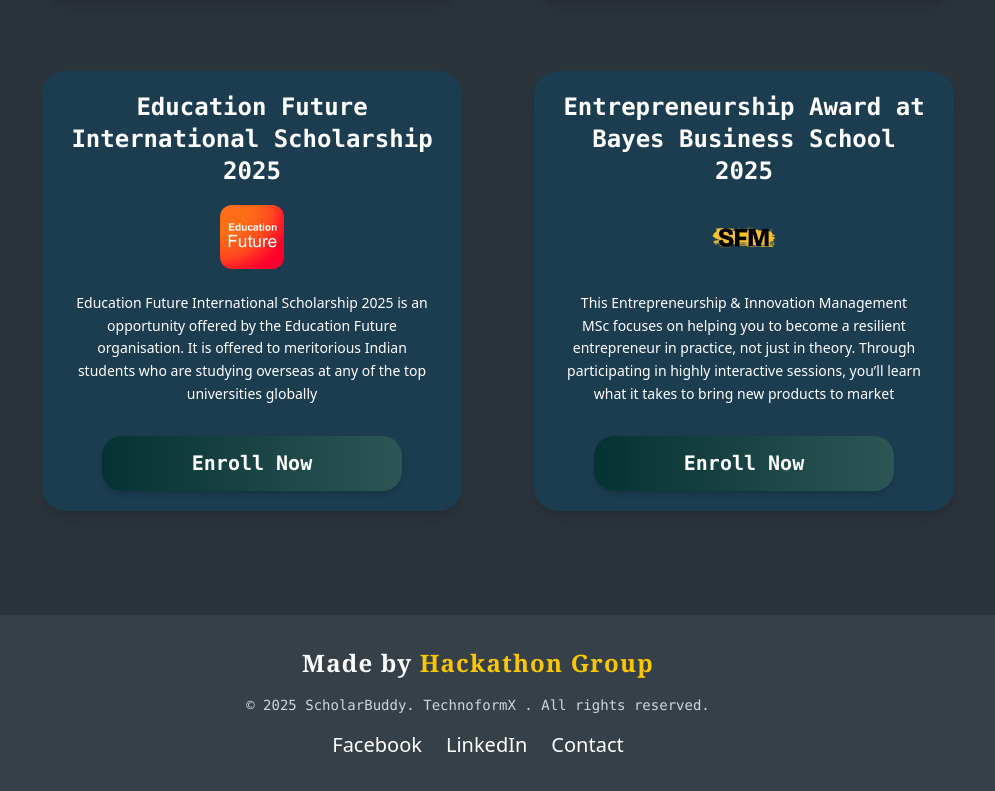
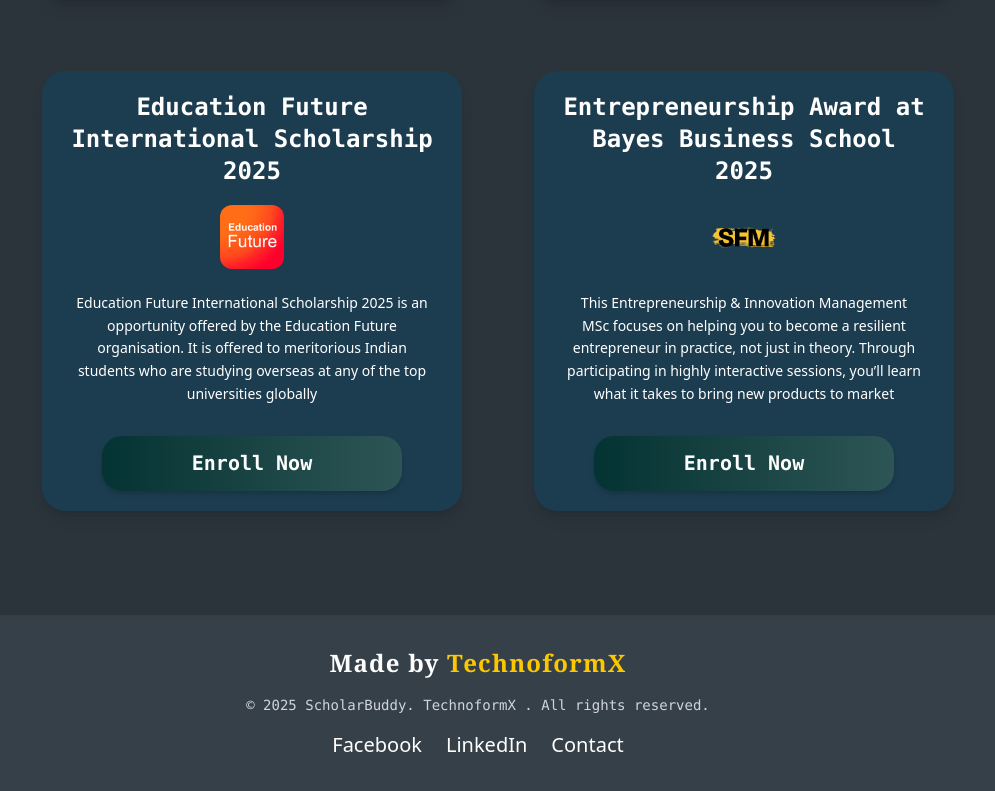
Before and after one commit to TechnoformX/ScholarBuddy, a React (Vite) app in the folder frontend/: page / in a window 1280 px wide. Shown: the part 1129-1920 px from the top of the page, without its empty margins (162-1157 px from the left). Built offline with nearby package versions, Linux system fonts and the light colour scheme.

Commit message:
Update App.jsx

```diff
--- a/frontend/src/App.jsx
+++ b/frontend/src/App.jsx
@@ -89,7 +89,7 @@
 <footer className="bg-[#364049] py-8 mt-16 shadow-inner">
   <div className="max-w-7xl mx-auto text-center text-white space-y-4">
     <h1 className="text-2xl font-bold font-serif tracking-wider">
-      Made by <span className="text-yellow-400">Hackathon Group</span>
+      Made by <span className="text-yellow-400">TechnoformX</span>
     </h1>
     <p className="text-sm text-gray-300 font-mono">
       © {new Date().getFullYear()} ScholarBuddy. TechnoformX . All rights reserved.
```
